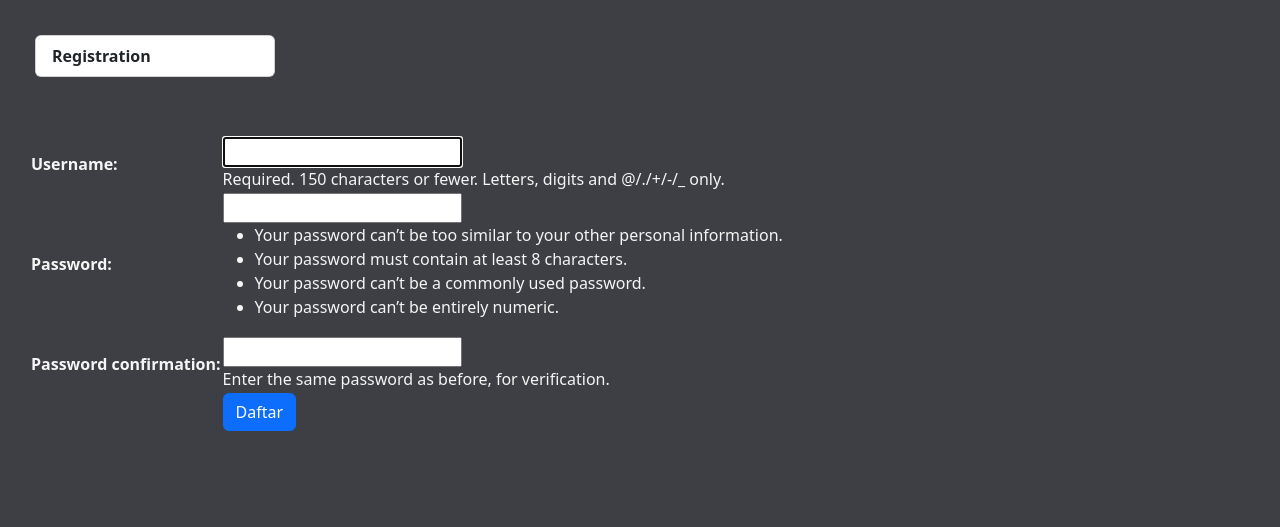
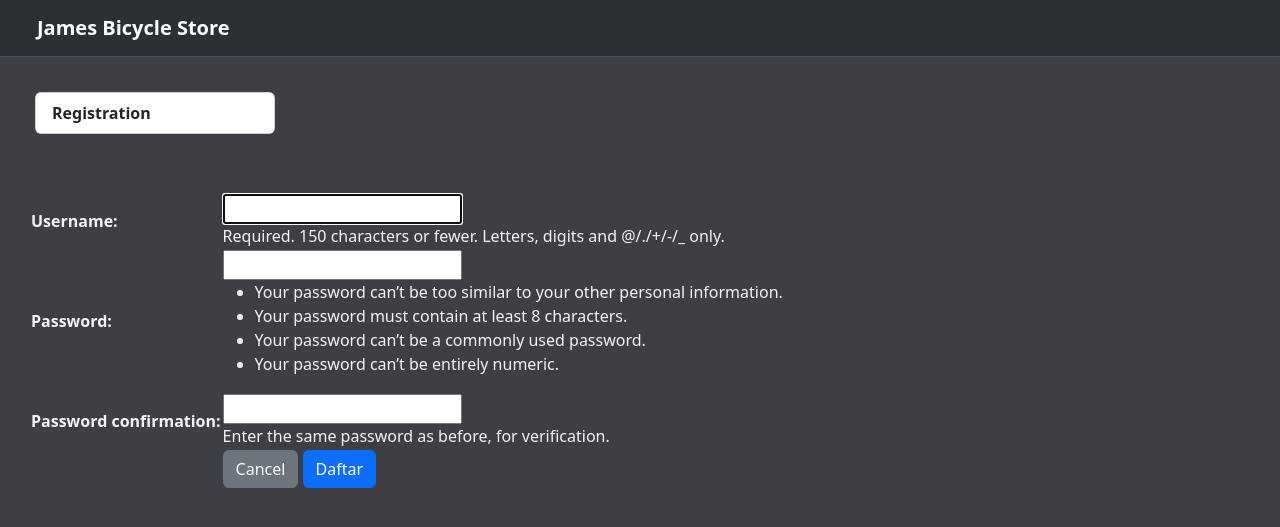
Before and after one commit to JamesTumbelaka/james-bicycle-store, a Django app: page /register/ in a window 1280 px wide. Shown: the top 527 px of the page. Run offline with Django 4.2, Linux system fonts and the light colour scheme.

Commit message:
fixed register page

```diff
--- a/main/templates/register.html
+++ b/main/templates/register.html
@@ -5,6 +5,12 @@
 {% endblock meta %}
 
 {% block content %}
+
+<nav class="navbar bg-dark border-bottom border-body navbar-expand-lg bg-body-tertiary" data-bs-theme="dark">
+    <div class="container-fluid">
+        <a class="navbar-brand">James Bicycle Store</a>
+    </div>
+</nav>
 
 <div class="register-title">
     <div class="card" style="width: 15rem;">
@@ -25,12 +31,15 @@
                 <tr>
                     <td></td>
                     <td>
+                        <a href="{% url 'main:login' %}" class="btn btn-secondary">Cancel</a>
                         <button type="submit" name="submit" class="btn btn-primary">Daftar</button>
                     </td>
-
                 </tr>
             </table>
         </form>
+
+        <br />
+
 
     {% if messages %}
         <ul>
```
Also changed, not shown: 2 other files.
